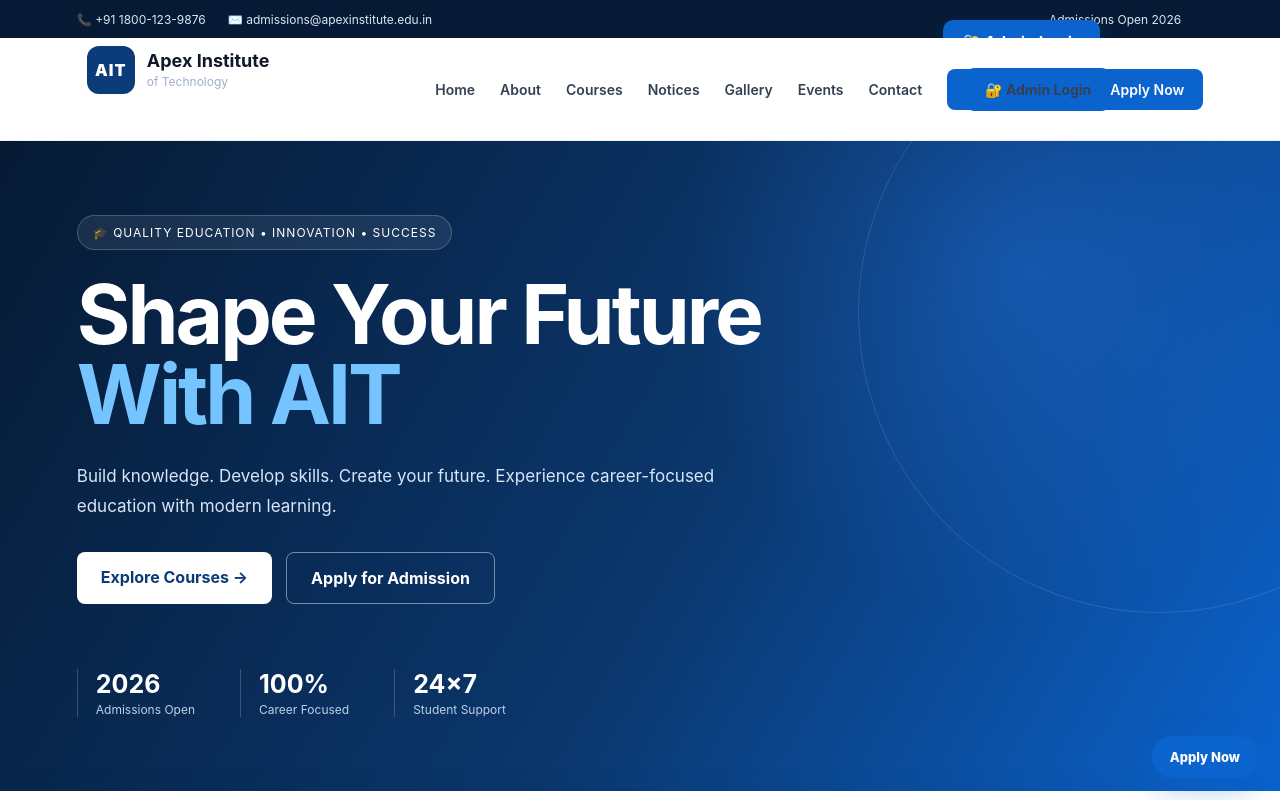
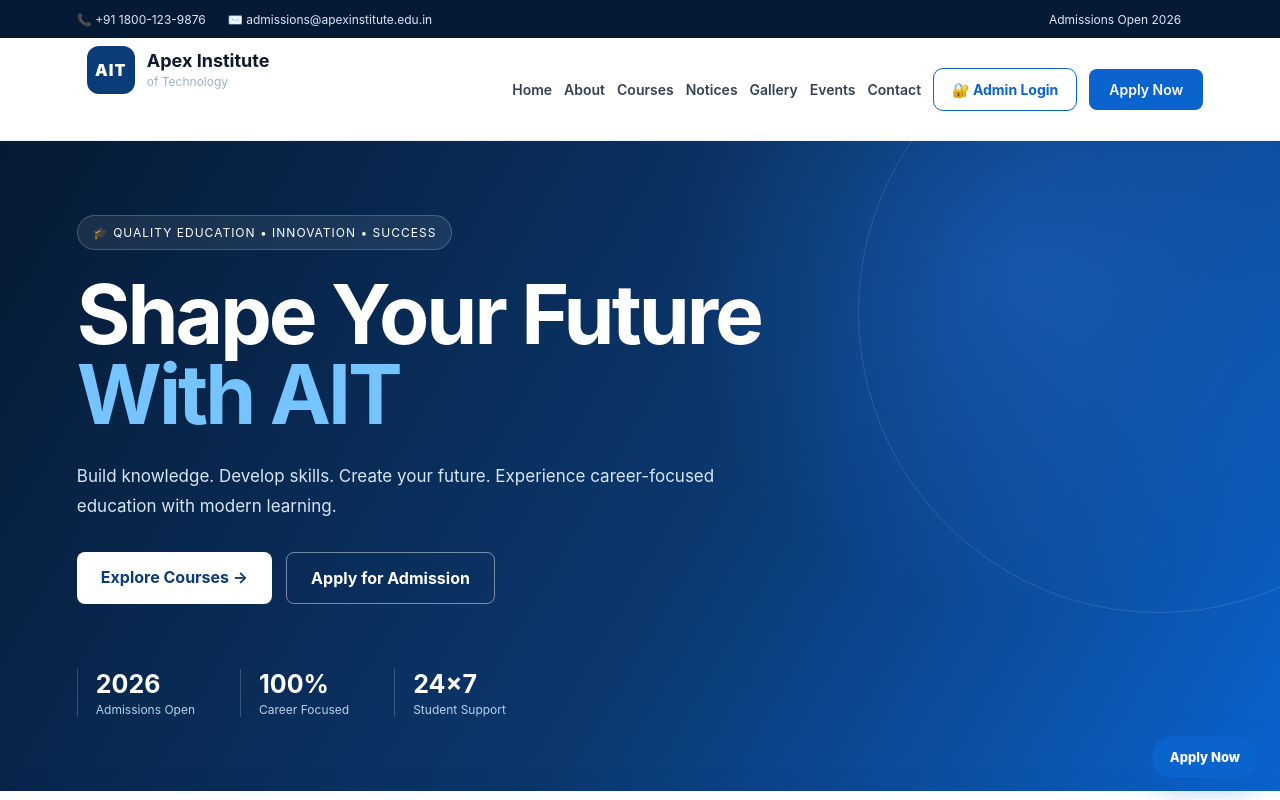
Before and after one commit to alokkumaralokkumar8606-hue/institute, a React (Vite) app: page / in a window 1280 px wide. Shown: the top 800 px of the page. Built offline with nearby package versions, Linux system fonts and the light colour scheme; no server answers.

Commit message:
Fix App.css import

```diff
--- a/src/App.css
+++ b/src/App.css
@@ -1072,12 +1072,7 @@ footer a {
     height: 180px !important;
   }
 }
-.public-admin-bar{
-  position: fixed;
-  top: 20px;
-  right: 180px; /* Apply Now ke left me rahega */
-  z-index: 100;
-}
+
 
 .public-admin-bar button{
   border:none;
@@ -1163,3 +1158,52 @@ footer a {
   height:180px !important;
   object-fit:cover;
 }
+.nav-admin{
+  display:flex;
+  align-items:center;
+  justify-content:center;
+
+  padding:12px 18px;
+  border:1px solid #d0d5dd;
+  border-radius:10px;
+
+  background:#fff;
+  color:#0f172a;
+
+  font-weight:600;
+  cursor:pointer;
+
+  transition:0.3s;
+}
+
+.nav-admin:hover{
+  background:#0b63ce;
+  color:#fff;
+  border-color:#0b63ce;
+  transform:translateY(-2px);
+}
+.nav{
+  display:flex;
+  align-items:center;
+  gap:12px;
+}
+
+.nav-admin{
+  border:1px solid #0b63ce;
+  background:#fff;
+  color:#0b63ce;
+  padding:12px 18px;
+  border-radius:10px;
+  font-weight:700;
+  cursor:pointer;
+  transition:.3s;
+}
+
+.nav-admin:hover{
+  background:#0b63ce;
+  color:#fff;
+}
+
+.nav-apply{
+  padding:12px 20px;
+}
--- a/src/App.jsx
+++ b/src/App.jsx
@@ -5,8 +5,8 @@ import './App.css';
 
 export default function App() {
   const [isAdmin, setIsAdmin] = useState(false);
-  return isAdmin ? <Admin onExit={() => setIsAdmin(false)} /> : <>
-    <div className="public-admin-bar"><button onClick={() => setIsAdmin(true)}>🔐 Admin Login</button></div>
-    <Ii />
-  </>;
+
+  return isAdmin
+    ? <Admin onExit={() => setIsAdmin(false)} />
+    : <Ii openAdmin={() => setIsAdmin(true)} />;
 }
--- a/src/ii.jsx
+++ b/src/ii.jsx
@@ -1,7 +1,7 @@
 import React, { useEffect, useState } from "react";
-import "./app.css";
+import "./App.css";
 
-export default function Ii() {
+export default function Ii({ openAdmin }) {
   const [courses, setCourses] = useState([]);
   const [gallery, setGallery] = useState([]);
   const [notices, setNotices] = useState([]);
@@ -130,21 +130,17 @@ export default function Ii() {
   <a href="#events" onClick={closeMenu}>Events</a>
   <a href="#contact" onClick={closeMenu}>Contact</a>
 
+  <button
+  className="nav-admin"
+  onClick={openAdmin}
+>
+  🔐 Admin Login
+</button>
   <a
     href="#admission"
     className="nav-apply"
     onClick={closeMenu}
   >
-             <a
-  href="#"
-  className="nav-admin"
-  onClick={(e)=>{
-    e.preventDefault();
-    window.dispatchEvent(new CustomEvent("openAdmin"));
-  }}
->
-  🔐 Admin Login
-</a>
     Apply Now
   </a>
 </nav>
```
Lines whose indentation alone changed are shown as unchanged.
